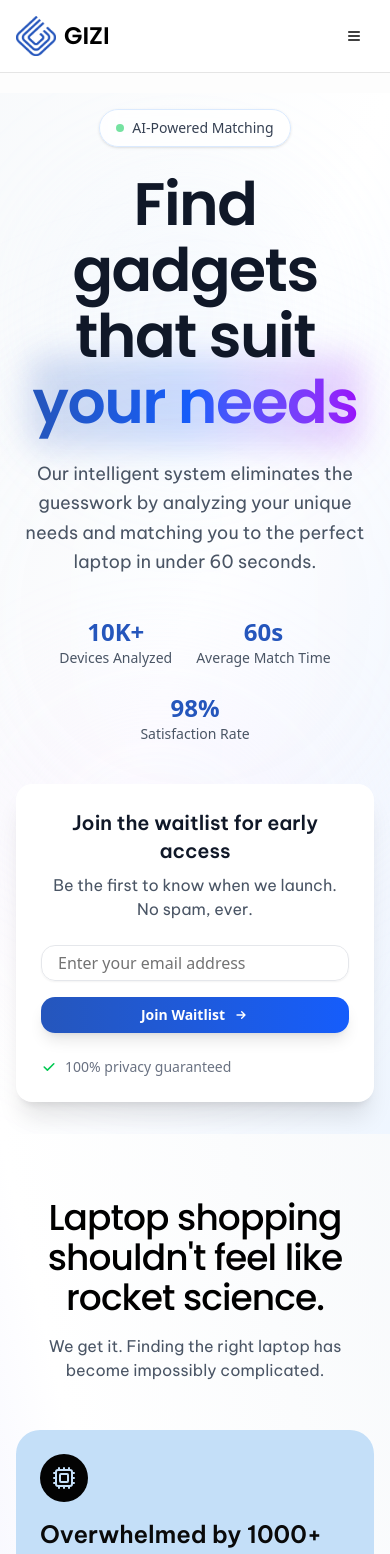
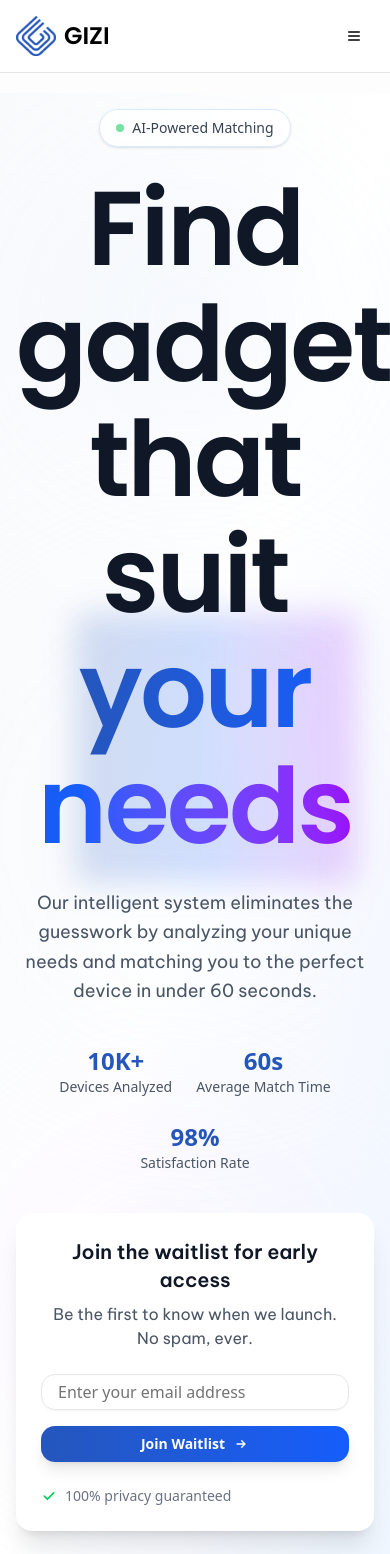
Before and after one commit to clovereighthundred/gizi-landing-page, a React (Vite) app: page / in a window 390 px wide. Shown: the top 1554 px of the page. Built offline with nearby package versions, Linux system fonts and the light colour scheme.

Commit message:
feat: implement scroll-based animation on all sections

```diff
--- a/src/components/Benefits.tsx
+++ b/src/components/Benefits.tsx
@@ -1,13 +1,17 @@
 import { Brain, Rocket, Target, Zap } from "lucide-react";
+import { useInView } from "@/lib/useInView";
+import "@/lib/scrollAnimations.css";
 
 function Benefits() {
+  const { ref: headingRef, inView: headingInView } = useInView<HTMLDivElement>({ rootMargin: "-12% 0px" });
+
   return (
     <section id="benefits" className="relative py-16 lg:py-24 bg-[#f5f5f5]">
       <div className="absolute inset-0 bg-gradient-to-bl from-slate-50 via-white to-[#5d2de6]/12"></div>
       <div className="relative z-10 container mx-auto px-4 lg:px-8">
         <div className="max-w-6xl mx-auto">
           {/* Heading and subheading */}
-          <div className="text-center mb-12 lg:mb-16 space-y-4">
+          <div ref={headingRef} className={`text-center mb-12 lg:mb-16 space-y-4 reveal ${headingInView ? "in-view" : ""} reveal-delay-100`}>
             <h2 className="text-black font-Poppins font-medium text-4xl lg:text-6xl tracking-tight">
               Why modern users trust our approach.
             </h2>
@@ -16,6 +20,7 @@ function Benefits() {
               lifestyle — not just your budget.
             </p>
           </div>
+
 
           <div className="space-y-16 lg:space-y-24">
             <div className="flex justify-center px-4">
--- a/src/components/Faqs.tsx
+++ b/src/components/Faqs.tsx
@@ -4,8 +4,12 @@ import {
   AccordionItem,
   AccordionTrigger,
 } from "@/components/ui/accordion";
+import { useInView } from "@/lib/useInView";
+import "@/lib/scrollAnimations.css";
 
 function Faqs() {
+  const { ref: headingRef, inView: headingInView } = useInView<HTMLDivElement>({ rootMargin: "-12% 0px" });
+  const { ref: accordionRef, inView: accordionInView } = useInView<HTMLDivElement>({ rootMargin: "-8% 0px" });
   const faqs = [
     {
       question: "How does the recommendation system work?",
@@ -41,20 +45,15 @@ function Faqs() {
       <div className="absolute inset-0 bg-gradient-to-br from-slate-50 via-white to-blue-50"></div>
       <div className="relative z-10 container mx-auto px-4 lg:px-8">
         <div className="max-w-6xl mx-auto">
-          <div className="text-center mb-12 lg:mb-16 space-y-4">
+          <div ref={headingRef} className={`text-center mb-12 lg:mb-16 space-y-4 reveal ${headingInView ? "in-view" : ""} reveal-delay-100`}>
             <h2 className="text-black font-Poppins font-medium text-4xl lg:text-6xl tracking-tight">
               Everything you want to know
             </h2>
-            {/* <div className="my-4 lg:my-6 p-4">
-              <Button className="text-xs font-medium rounded-xl font-Be-Vietnam-Pro text-white bg-sapphire transition-all duration-300">
-                FAQs
-              </Button>
-            </div> */}
           </div>
 
           {/* FAQ Accordions */}
           <div className="max-w-4xl mx-auto">
-            <div className="rounded-2xl border border-gray-100 p-6 sm:p-12">
+            <div ref={accordionRef} className={`rounded-2xl border border-gray-100 p-6 sm:p-12 reveal ${accordionInView ? "in-view" : ""}`}>
               <Accordion type="single" collapsible className="w-full space-y">
                 {faqs.map((faq, index) => (
                   <AccordionItem key={index} value={`item-${index}`}>
--- a/src/components/Footer.tsx
+++ b/src/components/Footer.tsx
@@ -2,13 +2,19 @@ import { ArrowRight } from "lucide-react";
 import TelegramIcon from "@/assets/telegram.svg";
 import InstagramIcon from "@/assets/instagram.svg";
 import MailIcon from "@/assets/gmail.svg";
+import { useInView } from "@/lib/useInView";
+import "@/lib/scrollAnimations.css";
 
 const Footer = () => {
+  const { ref: mainRef, inView: mainInView } = useInView<HTMLDivElement>({ rootMargin: "-12% 0px" });
+  const { ref: linksRef, inView: linksInView } = useInView<HTMLDivElement>({ rootMargin: "-8% 0px" });
+  const { ref: copyrightRef, inView: copyrightInView } = useInView<HTMLDivElement>({ rootMargin: "-6% 0px" });
+
   return (
     <footer className="relative bg-white border-t border-gray-100">
       <div className="absolute inset-0 bg-gradient-to-bl from-slate-50 via-white to-[#5d2de6]/12"></div>
       <div className="relative z-10 mx-auto max-w-screen-xl px-4 pt-20 pb-8 sm:px-4 lg:px-6 lg:pt-28">
-        <div className="text-center">
+        <div ref={mainRef} className={`text-center reveal ${mainInView ? "in-view" : ""} reveal-delay-100`}>
           <h2 className="text-black font-Poppins font-medium text-4xl lg:text-6xl tracking-tight">
             Get early access today.
           </h2>
@@ -26,7 +32,7 @@ const Footer = () => {
           </a>
         </div>
 
-        <div className="mt-20 border-t border-gray-200 pt-8 sm:flex sm:items-center sm:justify-between lg:mt-28">
+        <div ref={linksRef} className={`mt-20 border-t border-gray-200 pt-8 sm:flex sm:items-center sm:justify-between lg:mt-28 reveal-scale ${linksInView ? "in-view" : ""}`}>
           <ul className="flex flex-wrap justify-center gap-6 text-sm lg:justify-start">
             <li>
               <a
@@ -100,7 +106,7 @@ const Footer = () => {
         </div>
 
         {/* Copyright */}
-        <div className="mt-8 pt-6 border-t border-gray-100 text-center">
+        <div ref={copyrightRef} className={`mt-8 pt-6 border-t border-gray-100 text-center reveal ${copyrightInView ? "in-view" : ""}`}>
           <p className="text-sm text-gray-500">
             © 2025 Gizi. All rights reserved.
           </p>
--- a/src/components/Hero.tsx
+++ b/src/components/Hero.tsx
@@ -2,6 +2,8 @@ import { Button } from "@/components/ui/button";
 import { Input } from "@/components/ui/input";
 import { useState } from "react";
 import { supabase } from "@/lib/supabaseClient";
+import { useInView } from "@/lib/useInView";
+import "@/lib/scrollAnimations.css";
 
 function Hero() {
   const [email, setEmail] = useState("");
@@ -29,6 +31,11 @@ function Hero() {
     setLoading(false);
   };
 
+  const { ref: headingRef, inView: headingInView } = useInView<HTMLDivElement>({ rootMargin: "-10% 0px" });
+  const { ref: statsRef, inView: statsInView } = useInView<HTMLDivElement>({ rootMargin: "-8% 0px" });
+  const { ref: waitlistRef, inView: waitlistInView } = useInView<HTMLDivElement>({ rootMargin: "-6% 0px" });
+  const { ref: imageRef, inView: imageInView } = useInView<HTMLDivElement>({ rootMargin: "-20% 0px" });
+
   return (
     <section className="relative lg:min-h-screen overflow-hidden">
       {/* Gradient Background */}
@@ -44,7 +51,7 @@ function Hero() {
         <div className="max-w-6xl lg:mx-0 lg:ml-0">
           <div className="text-center lg:text-left space-y-6 md:space-y-8 lg:space-y-12 lg:max-w-4xl lg:mx-0">
             {/* Badge */}
-            <div className="flex justify-center lg:justify-start">
+            <div ref={headingRef} className={`flex justify-center lg:justify-start reveal ${headingInView ? "in-view" : ""} reveal-delay-100`}>
               <div className="inline-flex items-center px-4 py-2 rounded-full bg-white/80 backdrop-blur-sm border border-blue-100 shadow-sm">
                 <div className="w-2 h-2 bg-green-500 rounded-full mr-2 animate-pulse"></div>
                 <span className="text-sm font-medium text-gray-700">
@@ -54,8 +61,8 @@ function Hero() {
             </div>
 
             {/* Hero Heading */}
-            <div className="space-y-6">
-              <h1 className="text-6xl sm:text-7xl md:[98px] font-semibold font-Poppins text-gray-900 leading-[1.1] tracking-tight">
+            <div className={`space-y-6 reveal ${headingInView ? "in-view" : ""} reveal-delay-200`}>
+              <h1 className="text-[105px] sm:text-7xl md:[98px] font-semibold font-Poppins text-gray-900 leading-[1.1] tracking-tight">
                 Find gadgets that suit{" "}
                 <span className="relative">
                   <span className="text-transparent bg-gradient-to-r from-[#2556bc] via-blue-600 to-purple-600 bg-clip-text">
@@ -67,13 +74,13 @@ function Hero() {
 
               <p className="text-lg sm:text-xl/snug text-gray-600 font-Be-Vietnam-Pro leading-relaxed max-w-2xl mx-auto lg:mx-0">
                 Our intelligent system eliminates the guesswork by analyzing
-                your unique needs and matching you to the perfect laptop in
+                your unique needs and matching you to the perfect device in
                 under 60 seconds.
               </p>
             </div>
 
             {/* Stats */}
-            <div className="flex flex-wrap justify-center lg:justify-start gap-6 sm:gap-8 py-4">
+            <div ref={statsRef} className={`flex flex-wrap justify-center lg:justify-start gap-6 sm:gap-8 py-4 reveal ${statsInView ? "in-view" : ""} reveal-delay-200`}>
               <div className="text-center lg:text-left">
                 <div className="text-2xl sm:text-3xl font-bold text-[#2556bc]">
                   10K+
@@ -97,7 +104,8 @@ function Hero() {
             {/* Waitlist Form */}
             <div
               id="waitlist"
-              className="bg-white backdrop-blur-sm rounded-2xl p-6 sm:p-8 border border-white/20 shadow-xl max-w-md mx-auto lg:mx-0 hover:scale-[1.04] transition-all duration-200"
+              ref={waitlistRef}
+              className={`bg-white backdrop-blur-sm rounded-2xl p-6 sm:p-8 border border-white/20 shadow-xl max-w-md mx-auto lg:mx-0 hover:scale-[1.04] transition-all duration-200 reveal-scale ${waitlistInView ? "in-view" : ""}`}
             >
               <div className="space-y-6">
                 <div className="space-y-2">
@@ -170,7 +178,7 @@ function Hero() {
 
         {/* Hero Image visible only on desktop */}
         <div className="hidden lg:flex lg:items-stretch lg:justify-end lg:h-full">
-          <div className="relative w-full max-w-2xl xl:max-w-3xl flex items-center">
+          <div ref={imageRef} className={`relative w-full max-w-2xl xl:max-w-3xl flex items-center reveal-scale ${imageInView ? "in-view" : ""}`}>
             <img
               src="/macbook3.webp"
               alt="Perfect laptop match for your needs"
--- a/src/components/Problem.tsx
+++ b/src/components/Problem.tsx
@@ -1,24 +1,29 @@
 import { Cpu, DollarSign, Clock, HelpCircle } from "lucide-react";
+import { useInView } from "@/lib/useInView";
+import "@/lib/scrollAnimations.css";
 
 function Problem() {
+  const { ref: headingRef, inView: headingInView } = useInView<HTMLDivElement>({ rootMargin: "-12% 0px" });
+  const { ref: gridRef, inView: gridInView } = useInView<HTMLDivElement>({ rootMargin: "-8% 0px" });
+
   return (
     <section id="about" className="relative py-16 lg:py-24">
       {/* Background Gradient */}
       <div className="absolute inset-0 bg-gradient-to-bl from-slate-50 via-white to-[#5d2de6]/12"></div>
       <div className="relative z-10 container mx-auto px-4 lg:px-8">
         <div className="max-w-6xl mx-auto">
-          <div className="text-center mb-12 lg:mb-16 space-y-4">
+          <div ref={headingRef} className={`text-center mb-12 lg:mb-16 space-y-4 reveal ${headingInView ? "in-view" : ""} reveal-delay-100`}>
             <h2 className="text-black font-Poppins font-medium text-4xl lg:text-6xl tracking-tight">
-              Laptop shopping shouldn't feel like rocket science.
+              Tech shopping shouldn't feel like rocket science.
             </h2>
             <p className="text-gray-600 font-Be-Vietnam-Pro text-base lg:text-[22px]">
-              We get it. Finding the right laptop has become impossibly
+              We get it. Finding the right device for your needs has become impossibly
               complicated.
             </p>
           </div>
 
-          <div className="grid grid-cols-1 lg:grid-cols-2 gap-6">
-            <div className="bg-columbia-blue p-6 lg:p-8 rounded-3xl min-h-[200px] lg:justify-center lg:m-4 flex flex-col">
+          <div ref={gridRef} className="grid grid-cols-1 lg:grid-cols-2 gap-6">
+            <div className={`bg-columbia-blue p-6 lg:p-8 rounded-3xl min-h-[200px] lg:justify-center lg:m-4 flex flex-col reveal-scale ${gridInView ? "in-view" : ""}`}>
               <div className="flex items-center justify-center w-12 h-12 rounded-full bg-[#030303] text-columbia-blue mb-4">
                 <Cpu className="w-6 h-6" />
               </div>
@@ -30,8 +35,7 @@ function Problem() {
                 confusing models with similar-sounding names and specs.
               </p>
             </div>
-
-            <div className="bg-columbia-blue p-6 lg:p-8 rounded-3xl min-h-[200px] lg:justify-center lg:m-4 flex flex-col">
+            <div className={`bg-columbia-blue p-6 lg:p-8 rounded-3xl min-h-[200px] lg:justify-center lg:m-4 flex flex-col reveal-scale ${gridInView ? "in-view" : ""}`}>
               <div className="flex items-center justify-center w-12 h-12 rounded-full bg-[#030303] text-columbia-blue mb-4">
                 <HelpCircle className="w-6 h-6" />
               </div>
@@ -43,8 +47,7 @@ function Problem() {
                 laptop require an engineering degree?
               </p>
             </div>
-
-            <div className="bg-columbia-blue p-6 lg:p-8 rounded-3xl min-h-[200px] lg:justify-center lg:m-4 flex flex-col">
+            <div className={`bg-columbia-blue p-6 lg:p-8 rounded-3xl min-h-[200px] lg:justify-center lg:m-4 flex flex-col reveal-scale ${gridInView ? "in-view" : ""}`}>
               <div className="flex items-center justify-center w-12 h-12 rounded-full bg-[#030303] text-columbia-blue mb-4">
                 <Clock className="w-6 h-6" />
               </div>
@@ -56,8 +59,7 @@ function Problem() {
                 reading forums—only to feel more confused than when you started.
               </p>
             </div>
-
-            <div className="bg-columbia-blue p-6 lg:p-8 rounded-3xl min-h-[200px] lg:justify-center lg:m-4 flex flex-col">
+            <div className={`bg-columbia-blue p-6 lg:p-8 rounded-3xl min-h-[200px] lg:justify-center lg:m-4 flex flex-col reveal-scale ${gridInView ? "in-view" : ""}`}>
               <div className="flex items-center justify-center w-12 h-12 rounded-full bg-[#030303] text-columbia-blue mb-4">
                 <DollarSign className="w-6 h-6" />
               </div>
--- a/src/components/Solution.tsx
+++ b/src/components/Solution.tsx
@@ -1,13 +1,18 @@
 import { Button } from "./ui/button";
+import { useInView } from "@/lib/useInView";
+import "@/lib/scrollAnimations.css";
 
 function Solution() {
+  const { ref: headingRef, inView: headingInView } = useInView<HTMLDivElement>({ rootMargin: "-12% 0px" });
+  const { ref: imageGroupRef, inView: imageGroupInView } = useInView<HTMLDivElement>({ rootMargin: "-10% 0px" });
+
   return (
     <section id="features" className="relative py-16 lg:py-24 bg-slate-50">
       {/* Gradient Background */}
       <div className="absolute inset-0 bg-gradient-to-br from-slate-50 via-white to-blue-50"></div>
       <div className="relative z-10 container mx-auto px-4 lg:px-8">
         <div className="max-w-6xl mx-auto">
-          <div className="text-center mb-12 lg:mb-16 space-y-5">
+          <div ref={headingRef} className={`text-center mb-12 lg:mb-16 space-y-5 reveal ${headingInView ? "in-view" : ""} reveal-delay-100`}>
             <div className="my-4 lg:my-6 p-4">
               <Button className="text-xs font-medium rounded-xl font-Be-Vietnam-Pro text-white bg-sapphire transition-all duration-300">
                 HOW GIZI WORKS
@@ -26,7 +31,7 @@ function Solution() {
 
         <div className="space-y-16 lg:space-y-24">
           {/* Image + Card 1 */}
-          <div className="grid grid-cols-1 lg:grid-cols-2 gap-4 lg:gap-6 items-center">
+          <div ref={imageGroupRef} className="grid grid-cols-1 lg:grid-cols-2 gap-4 lg:gap-6 items-center">
             <div className="order-2 lg:order-1">
               <div className="space-y-4">
                 <h3 className="text-2xl lg:text-4xl font-semibold text-gray-900 font-Be-Vietnam-Pro">
@@ -38,7 +43,7 @@ function Solution() {
                 </p>
               </div>
             </div>
-            <div className="order-1 lg:order-2">
+            <div className={`order-1 lg:order-2 reveal-scale ${imageGroupInView ? "in-view" : ""}`}>
               <div className="relative">
                 <img
                   src="/typing.jpg"
@@ -65,7 +70,7 @@ function Solution() {
                 </p>
               </div>
             </div>
-            <div className="order-1 lg:order-1">
+            <div className={`order-1 lg:order-1 reveal-scale ${imageGroupInView ? "in-view" : ""}`}>
               <div className="relative">
                 <img
                   src="/processing.jpg"
@@ -92,7 +97,7 @@ function Solution() {
                 </p>
               </div>
             </div>
-            <div className="order-1 lg:order-2">
+            <div className={`order-1 lg:order-2 reveal-scale ${imageGroupInView ? "in-view" : ""}`}>
               <div className="relative">
                 <img
                   src="/macbook5.jpg"
@@ -117,7 +122,7 @@ function Solution() {
                 </p>
               </div>
             </div>
-            <div className="order-1 lg:order-1">
+            <div className={`order-1 lg:order-1 reveal-scale ${imageGroupInView ? "in-view" : ""}`}>
               <div className="relative">
                 <img
                   src="/payment.jpg"
--- /dev/null
+++ b/src/lib/scrollAnimations.css
@@ -0,0 +1,35 @@
+/* Scroll reveal utilities */
+
+.reveal {
+  opacity: 0;
+  transform: translateY(20px);
+  transition: opacity .6s cubic-bezier(.2,.8,.2,1), transform .6s cubic-bezier(.2,.8,.2,1);
+}
+
+.reveal.in-view {
+  opacity: 1;
+  transform: translateY(0);
+}
+
+.reveal-scale {
+  opacity: 0;
+  transform: translateY(20px) scale(.98);
+  transition: opacity .6s cubic-bezier(.2,.8,.2,1), transform .6s cubic-bezier(.2,.8,.2,1);
+}
+.reveal-scale.in-view {
+  opacity: 1;
+  transform: translateY(0) scale(1);
+}
+
+.reveal-delay-100 { transition-delay: .06s; }
+.reveal-delay-200 { transition-delay: .12s; }
+.reveal-delay-300 { transition-delay: .18s; }
+
+@media (prefers-reduced-motion: reduce) {
+  .reveal, .reveal.in-view, .reveal-scale, .reveal-scale.in-view {
+    transition: none !important;
+    transform: none !important;
+    opacity: 1 !important;
+    animation: none !important;
+  }
+}
--- /dev/null
+++ b/src/lib/useInView.ts
@@ -0,0 +1,26 @@
+import { useEffect, useRef, useState } from "react";
+
+export function useInView<T extends Element = HTMLElement>(options?: IntersectionObserverInit) {
+  const ref = useRef<T | null>(null);
+  const [inView, setInView] = useState(false);
+
+  useEffect(() => {
+    const el = ref.current;
+    if (!el) return;
+
+    const obs = new IntersectionObserver(
+      ([entry]) => {
+        if (entry.isIntersecting) {
+          setInView(true);
+          obs.unobserve(el); // reveal once for performance
+        }
+      },
+      options
+    );
+
+    obs.observe(el);
+    return () => obs.disconnect();
+  }, [options]);
+
+  return { ref, inView } as const;
+}
```
Also changed, not shown: public/payment.jpg (added).
